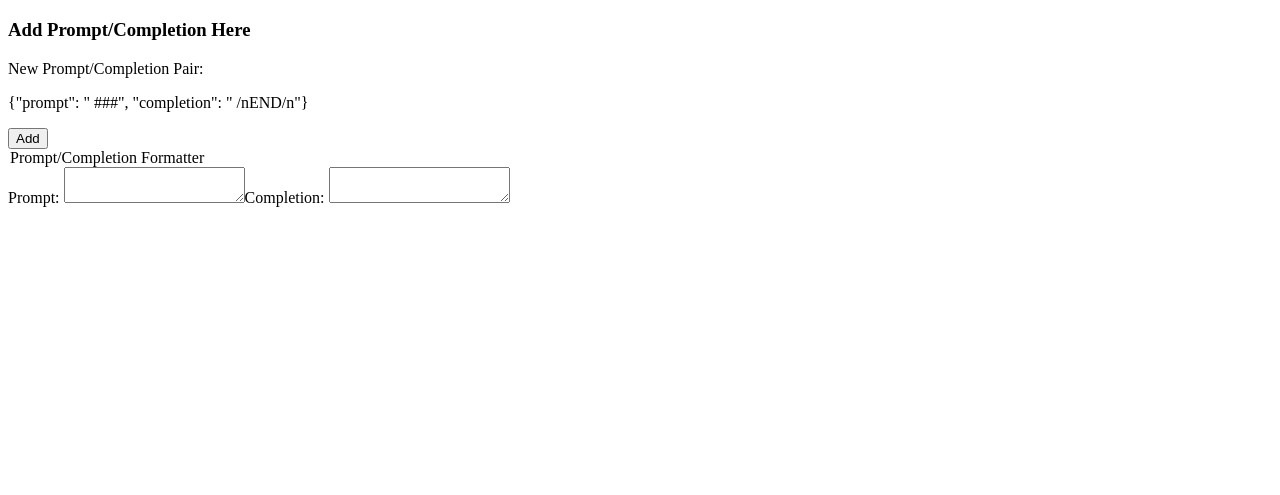
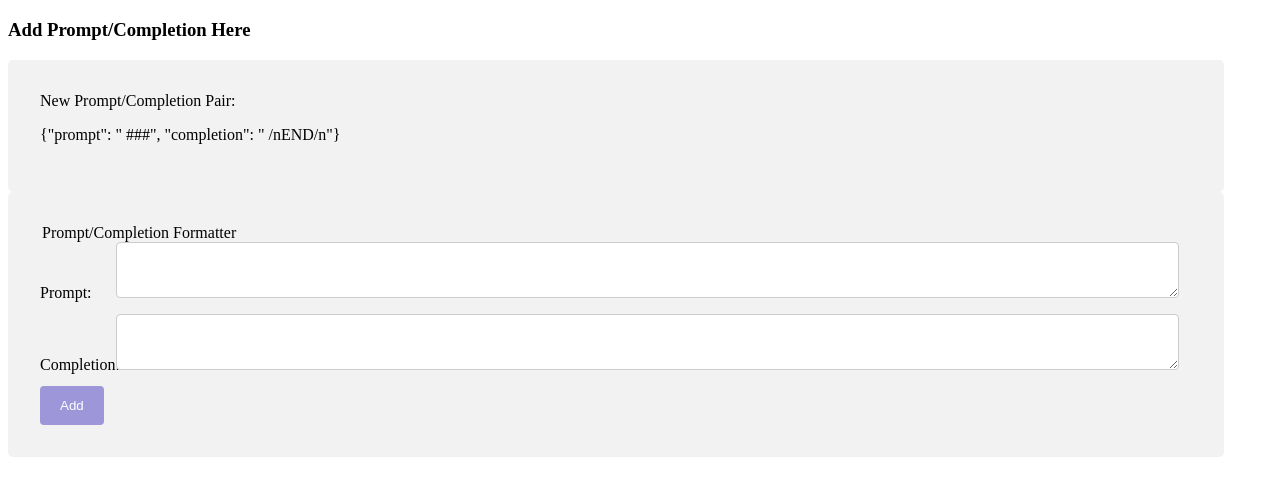
Before and after one commit to chriszack3/openai-api-testing, a Gatsby site: page /TuningVisualizer in a window 1280 px wide. Shown: the part 61-556 px from the top of the page. Built offline with nearby package versions, Linux system fonts and the light colour scheme; Gatsby itself is replaced by a stand-in of ours.

Commit message:
editing pairs and QoL style tweaks

```diff
--- a/package.json
+++ b/package.json
@@ -18,7 +18,8 @@
     "moment": "^2.29.4",
     "react": "^18.2.0",
     "react-dom": "^18.2.0",
-    "sass": "^1.58.3"
+    "sass": "^1.58.3",
+    "uuid": "^9.0.0"
   },
   "repository": {
     "type": "git",
--- a/src/pages/TuningVisualizer.js
+++ b/src/pages/TuningVisualizer.js
@@ -1,5 +1,7 @@
 import React, { useState } from "react"
 import { Link } from "gatsby"
+import { v4 as uuidv4 } from 'uuid';
+import "./TuningVisualizer.module.scss"
 
 const TuningVisualizer = () => {
     const [prompt, setPrompt] = useState("")
@@ -9,28 +11,49 @@ const TuningVisualizer = () => {
     const [compPrompPairs, setPair] = useState([])
 
     const handleAddPairs = (p, c) => {
-        const pairs = `{"prompt": "${p} ###", "completion": "${c} /nEND/n"}`
+        const pairs = {
+            id: uuidv4(),
+            pairStr: `{"prompt": "${p} ###", "completion": "${c} /nEND/n"}`,
+            prompt: p,
+            completion: c
+        }
         setPair([...compPrompPairs, pairs])
+        setPrompt("")
+        setCompletion("")
+    }
+
+    const handleSelectPair = (e) => {
+        e.preventDefault()
+        const { prompt, completion } = compPrompPairs.find((pair) => pair.id === e.target.id)
+        setPrompt(prompt)
+        setCompletion(completion)
+        const newPairArr = compPrompPairs.filter((pair) => pair.id !== e.target.id)
+        setPair([...newPairArr])
     }
 
     return(
         <div>
             <h1>Tuning Visualizer Here or UX for Interacting with Models <Link alt='home' to='/'>Here</Link></h1>
-            <div>
                 <h3>Add Prompt/Completion Here</h3>
                 <form onSubmit={(e) => e.preventDefault()}>
-                    <span>New Prompt/Completion Pair: </span><p>{`{"prompt": "${prompt} ###", "completion": "${completion} /nEND/n"}`}</p><button onClick={() => handleAddPairs(prompt, completion)}>Add</button>
+                    <span>New Prompt/Completion Pair: </span><p>{`{"prompt": "${prompt} ###", "completion": "${completion} /nEND/n"}`}</p>
                 </form>
                 <div>
                     {
-                        compPrompPairs?.length > 0 && compPrompPairs.map((pair) => <>{pair}<br /></>)
+                    compPrompPairs?.length > 0 && compPrompPairs.map(({ id, pairStr }) => (
+                        <>
+                            <span key={id} id={id} onClick={(e) => handleSelectPair(e)}>{pairStr}</span>
+                            <br />
+                        </>
+                    ))
                     }
                 </div>
-            </div>
-            <form>
+            <form onSubmit={(e) => e.preventDefault()}>
                 <legend>Prompt/Completion Formatter</legend>
                 <label>Prompt: </label><textarea value={prompt} onChange={(e) => setPrompt(e?.target?.value)} ></textarea>
                 <label>Completion: </label><textarea value={completion} onChange={(e) => setCompletion(e?.target?.value)} ></textarea>
+                <br/>
+                <button onClick={() => handleAddPairs(prompt, completion)}>Add</button>
             </form>
         </div>
     )
--- /dev/null
+++ b/src/pages/TuningVisualizer.module.scss
@@ -0,0 +1,40 @@
+input,
+select,
+textarea {
+    width: 90%;
+    padding: 12px;
+    border: 1px solid #ccc;
+    border-radius: 4px;
+    resize: vertical;
+    margin: auto;
+    display: inline-block;
+}
+
+label {
+    padding: 12px 12px 12px 0;
+    display: inline-block;
+    width: 5vw;
+}
+
+button {
+    background-color: #2c1db66e;
+    color: white;
+    padding: 12px 20px;
+    border: none;
+    border-radius: 4px;
+    cursor: pointer;
+    width: fit-content;
+
+
+}
+
+button:hover {
+    background-color: #0e017c6e;
+}
+
+form {
+    border-radius: 5px;
+    background-color: #f2f2f2;
+    padding: 2.5vw;
+    width: 90vw;
+}
```
Also changed, not shown: pnpm-lock.yaml.
